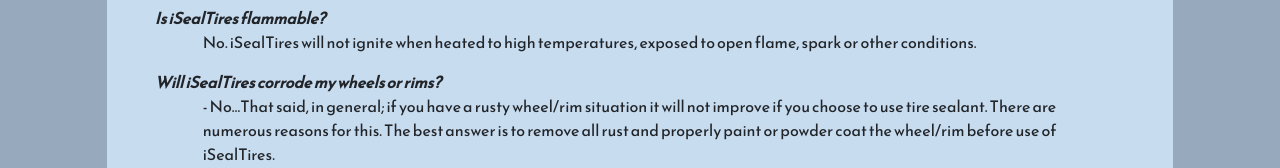
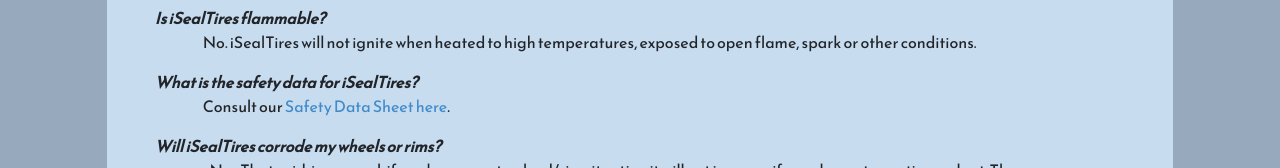
Before and after one commit to d-das/isealtires, an Angular app: page /faq in a window 1280 px wide. Shown: the part 624-792 px from the top of the page. Built offline with nearby package versions, Linux system fonts and the light colour scheme.

Commit message:
added saftey data sheet

```diff
--- a/src/app/faq/faq.component.html
+++ b/src/app/faq/faq.component.html
@@ -20,6 +20,13 @@
       </div>
       <div class="mx-5 mb-3">
         No. iSealTires will not ignite when heated to high temperatures, exposed to open flame, spark or other conditions.
+      </div>
+
+      <div class="ques">
+        What is the safety data for iSealTires?
+      </div>
+      <div class="mx-5 mb-3">
+        Consult our <a href="/assets/docs/safety_data.pdf">Safety Data Sheet here</a>.
       </div>
 
       <div class="ques">
```
